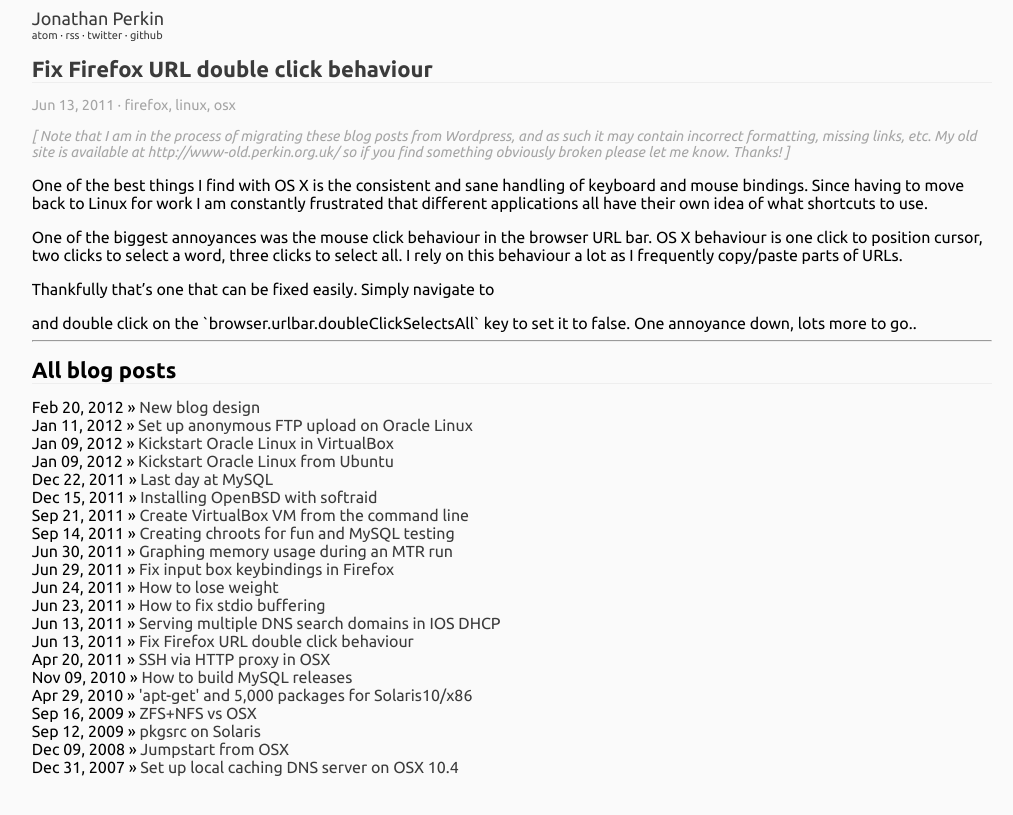
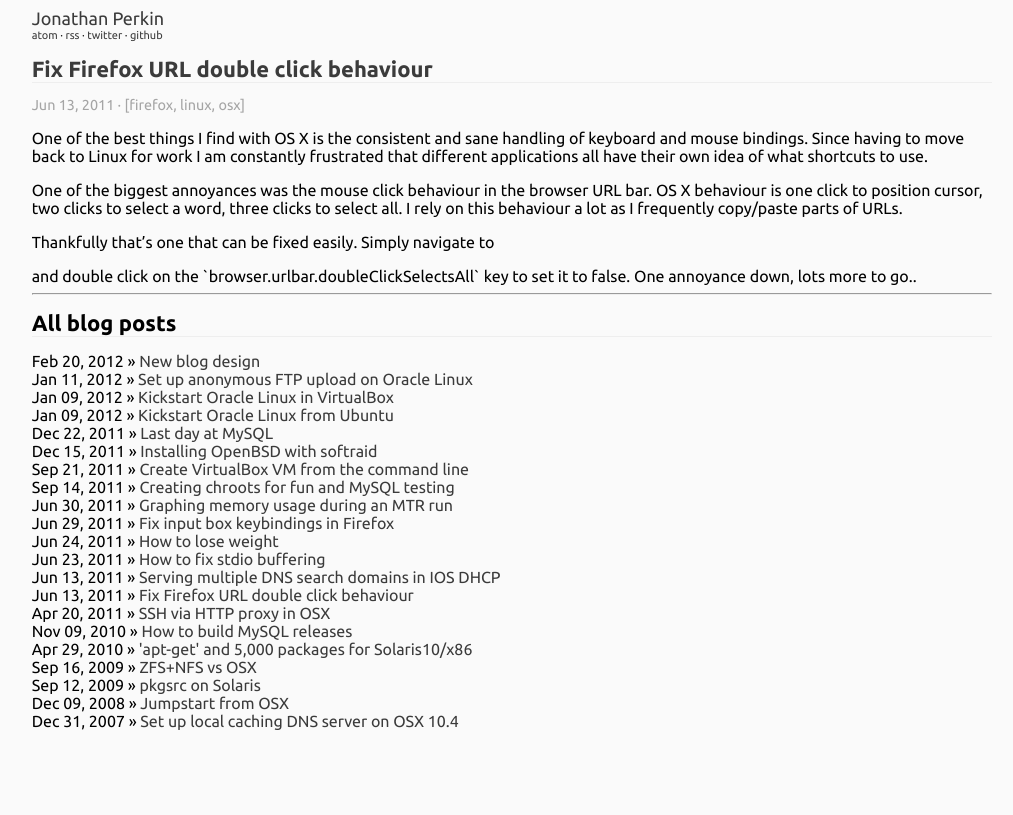
Before and after one commit to jperkin/www.perkin.org.uk, a Jekyll site: the page built from _posts/2011-06-13-fix-firefox-url-double-click-behaviour.markdown, in a window 1280 px wide. Shown: the top 815 px of the page, without its empty margins (128-1141 px from the left). Built offline with Jekyll 4.4.1, drawn with Linux system fonts in a browser that asks for light colours.

Commit message:
Remove the warning, apache logs look good.
Add brackets around the list of tags, looks a bit neater and will
make search results easier to read.

```diff
--- a/_layouts/post.html
+++ b/_layouts/post.html
@@ -4,8 +4,7 @@
 <div id="post">
         <h1><a href="{{ page.url }}">{{ page.title }}</a></h1>
         <div id="info">
-          {{ page.date | date: "%b %d, %Y" }} &middot; {% for tag in page.tags %}<a href="/blog/tag/{{ tag }}/">{{tag}}</a>{% unless forloop.last %}, {% endunless %}{% endfor %}
-          <p><em>[ Note that I am in the process of migrating these blog posts from Wordpress, and as such it may contain incorrect formatting, missing links, etc.  My old site is available at <a href="http://www-old.perkin.org.uk/">http://www-old.perkin.org.uk/</a> so if you find something obviously broken please <a href="mailto:jonathan@perkin.org.uk">let me know</a>.  Thanks! ]</em></p>
+          {{ page.date | date: "%b %d, %Y" }} &middot; [{% for tag in page.tags %}<a href="/blog/tag/{{ tag }}/">{{tag}}</a>{% unless forloop.last %}, {% endunless %}{% endfor %}]
         </div>
         {{ content }}
         <hr />
```
